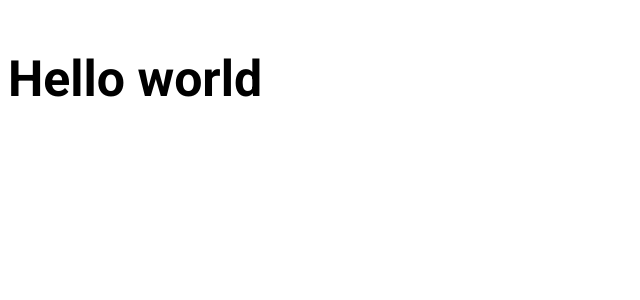
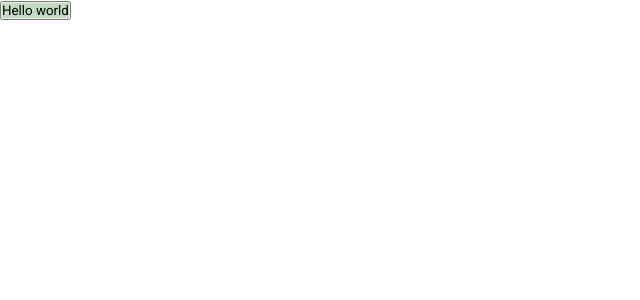
Before and after one commit to IgorGamantino/my-shop, a Next.js app: page / in a window 1280 px wide. Shown: the top 300 px of the page, without its empty margins (0-640 px from the left). Built offline with nearby package versions, Linux system fonts and the light colour scheme.

Commit message:
config global theme

```diff
--- a/src/pages/_app.tsx
+++ b/src/pages/_app.tsx
@@ -1,5 +1,7 @@
+import { GlobalStyles } from '@/styles/global'
 import type { AppProps } from 'next/app'
 
 export default function App({ Component, pageProps }: AppProps) {
+  GlobalStyles();
   return <Component {...pageProps} />
 }
--- a/src/pages/index.tsx
+++ b/src/pages/index.tsx
@@ -1,16 +1,24 @@
 import { styled } from "@/styles"
 
 
-const Text = styled("p",{
-  fontSize: 50,
-  fontFamily: "$roboto",
-  fontWeight: "bold"
 
+const Button = styled("button",{
+
+  span: {
+    backgroundColor: "#4944"
+  },
+  "&:hover": {
+    color: "#ff4da6"
+  }
 })
+
 
 
 export default function Home() {
   return (
-    <Text>Hello world </Text>
+    <Button>
+    <span>Hello world </span>
+
+    </Button>
   )
 }
--- /dev/null
+++ b/src/styles/global.ts
@@ -0,0 +1,20 @@
+import { globalCss } from ".";
+
+
+export const GlobalStyles  = globalCss({
+  "*" : {
+    margin: 0,
+    padding: 0,
+
+  },
+
+  body: {
+    "-webkit-font-smoothing": "antialiased"
+  },
+
+  "body, input, textarea, button" : {
+    fontFamily: "$roboto",
+    fontWeight: 400,
+
+  }
+})
--- a/src/styles/index.ts
+++ b/src/styles/index.ts
@@ -26,6 +26,17 @@ globalCss
     fonts: {
        roboto: roboto.style.fontFamily
     },
+    colors: {
+      white: "#FFF",
+
+      gray900: "#121214",
+      gray800: '#202024',
+      gray300: '#c4c4cc',
+      gray100: "#e1e1e6",
+
+      green500:'#00875f',
+      green300: "#00b37e"
+    }
   }
 
 })
```
